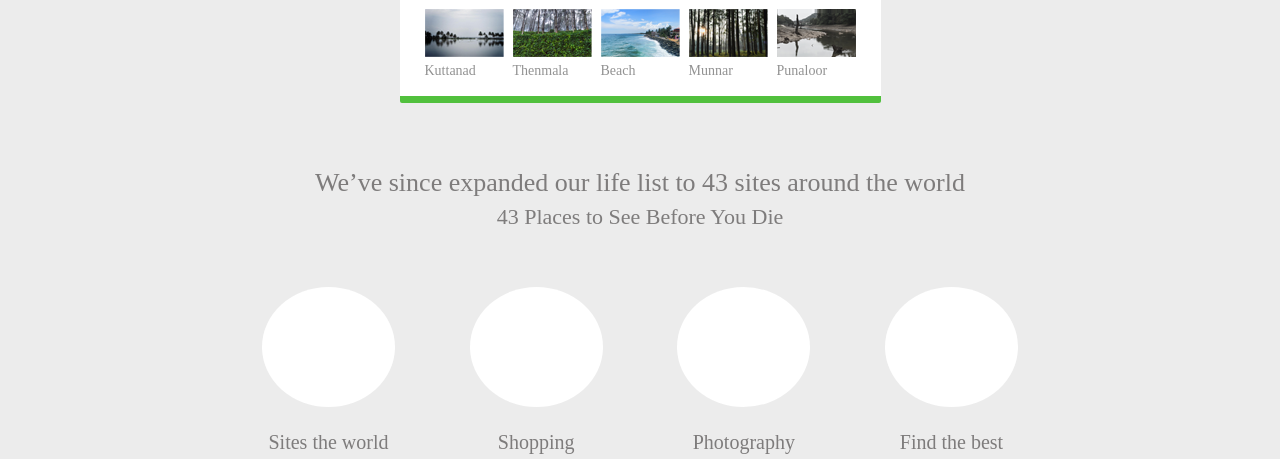
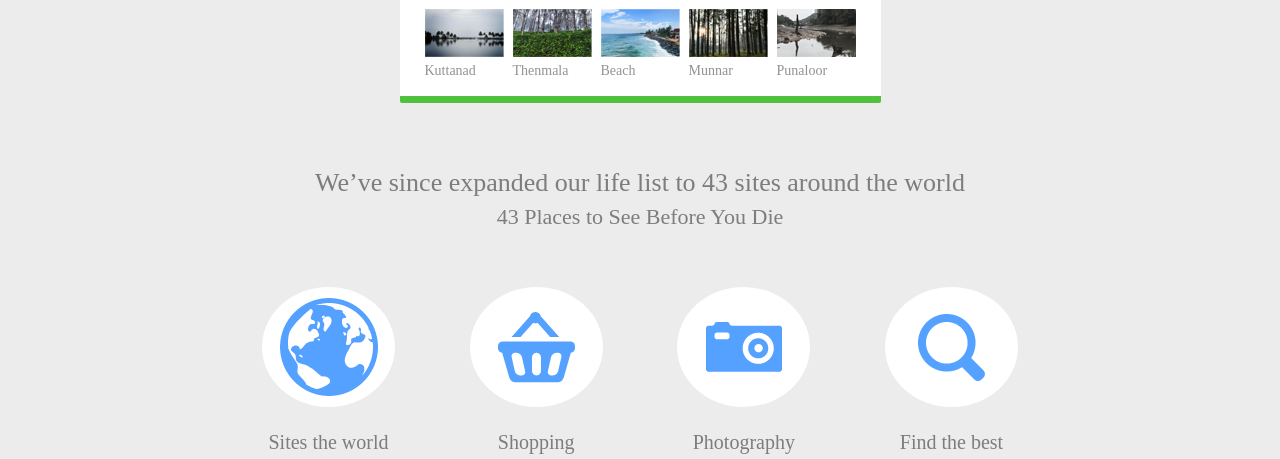
Before and after one commit to spavelo/base_project, a website built with webpack: page index.html in a window 1280 px wide. Shown: the part 667-1126 px from the top of the page. Built offline with nearby package versions, Linux system fonts and the light colour scheme.

Commit message:
[add]styles for class 'guideItem__card'

```diff
--- a/src/style/layout/_main.scss
+++ b/src/style/layout/_main.scss
@@ -153,6 +153,8 @@
     height: 133px;
     border-radius: 50%;
     background-color: #fff;
+    background-repeat: no-repeat;
+    background-position: center;
   }
   &__title{
     color: #7e7c7c;
@@ -163,4 +165,16 @@
     text-align: center;
     margin-top: 18px;
   }
+  &__card--sites{
+    background-image: url('../../image/planet.png');
+  }
+  &__card--basket{
+    background-image: url('../../image/basket.png');
+  }
+  &__card--foto{
+    background-image: url('../../image/fotoapp.png');
+  }
+  &__card--loupe{
+    background-image: url('../../image/loupe.png');
+  }
 }
```
